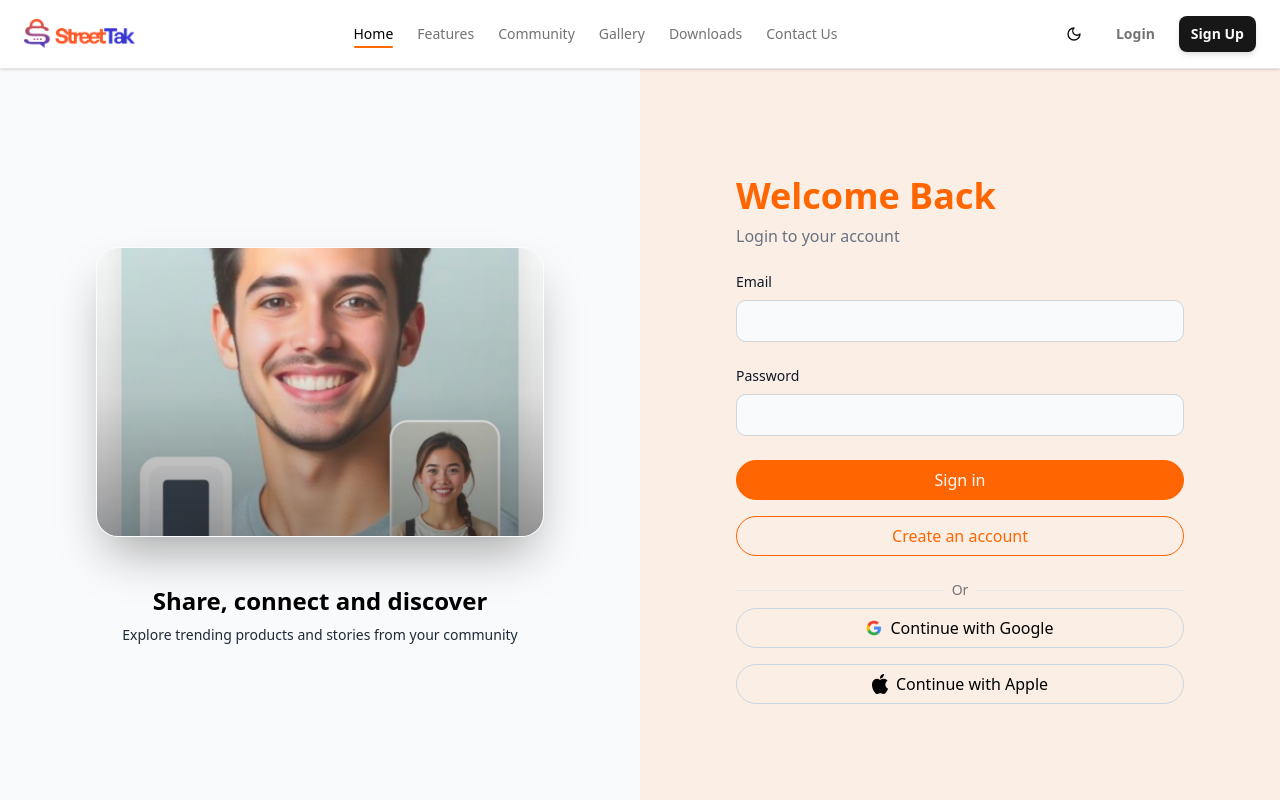
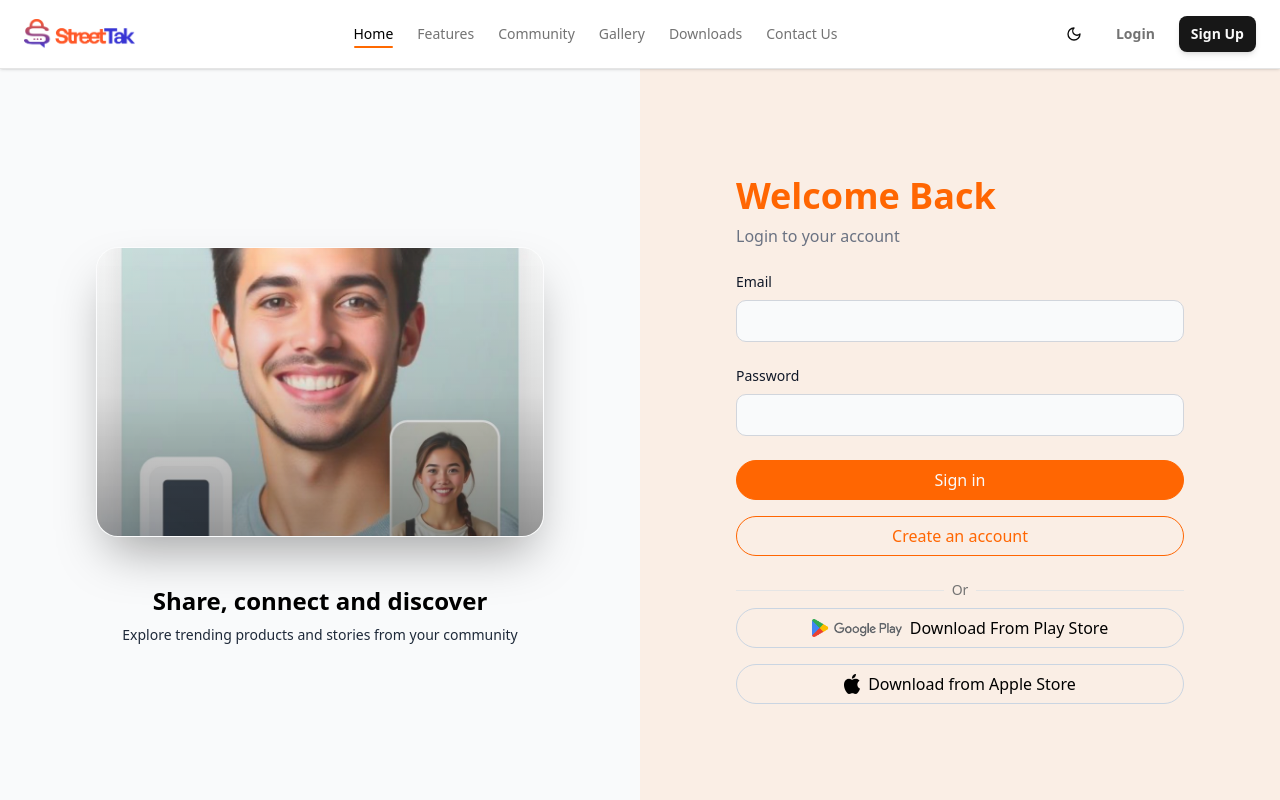
Before and after one commit to aderounmu/sample-onbaording-324567, a Next.js app: page / in a window 1280 px wide. Built offline with nearby package versions, Linux system fonts and the light colour scheme.

Commit message:
Feat: Playstore Update

```diff
--- a/src/components/ButtonGroup.tsx
+++ b/src/components/ButtonGroup.tsx
@@ -21,11 +21,13 @@ export const ButtonGroup = () => {
 
       <div className="my-4"><FieldSeparator textClassName="bg-[#faeee5]">Or</FieldSeparator></div>
     <button className="relative z-0 h-10 text-black dark:text-white w-full rounded-full bg-none px-6  border border-slate-300">
-        <div className="flex items-center justify-center gap-2"><Image src="/google.png" alt="Google Icon" width={16} height={16} /><span>Continue with Google</span></div>
+        {/* <div className="flex items-center justify-center gap-2"><Image src="/google.png" alt="Google Icon" width={16} height={16} /><span>Continue with Google</span></div> */}
+        <div className="flex items-center justify-center gap-2"><Image src="/play_store.png" alt="Google Icon" width={90} height={24} /><span>Download From Play Store</span></div>
       </button>
 
       <button className="relative z-0 h-10 w-full text-black dark:text-white rounded-full bg-none px-6  border border-slate-300">
-               <div className="flex items-center justify-center gap-2"><Image src="/apple.png" alt="Apple Icon" width={16} height={16} /><span>Continue with Apple</span></div>
+               {/* <div className="flex items-center justify-center gap-2"><Image src="/apple.png" alt="Apple Icon" width={16} height={16} /><span>Continue with Apple</span></div> */}
+               <div className="flex items-center justify-center gap-2"><Image src="/apple.png" alt="Apple Icon" width={16} height={16} /><span>Download from Apple Store</span></div>
       </button>
 
     </>
```
Also changed, not shown: public/apple_store.png (added), public/play_store.png (added).
